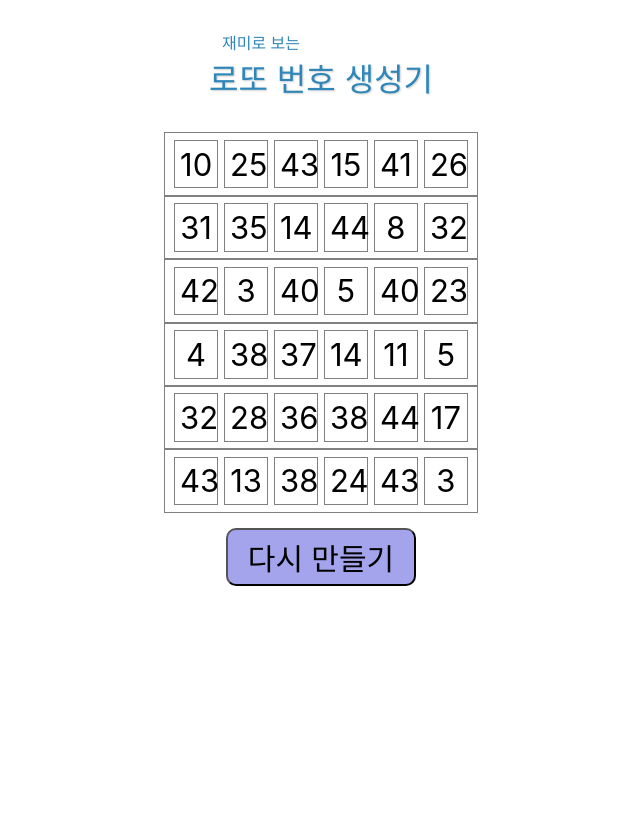
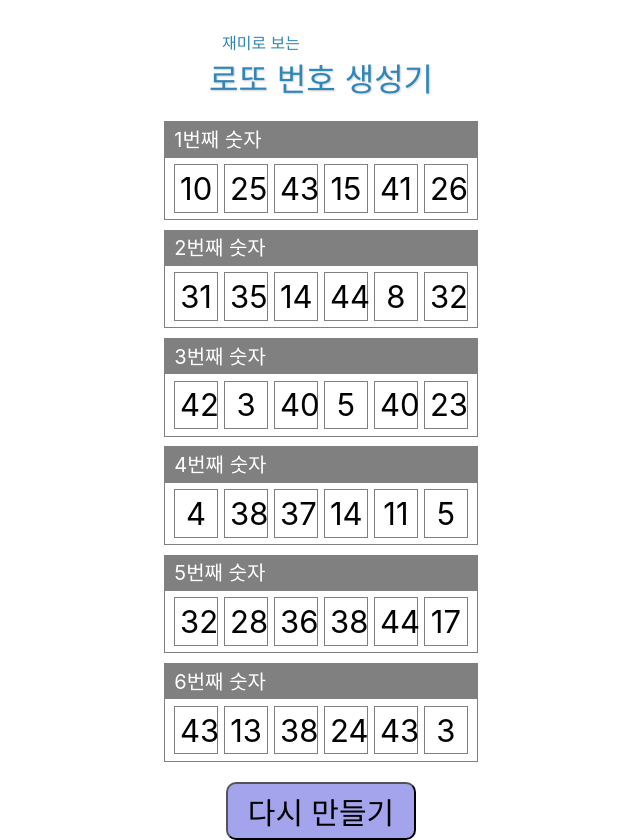
Before and after one commit to dirtybitGit/luckynumber, a React (Create React App) app: page / in a window 1280 px wide. Shown: the whole page, without its empty margins (319-959 px from the left). Before the commit the page ends 800 px from the top, so only its background shows below. Built offline with nearby package versions, Linux system fonts and the light colour scheme.

Commit message:
숫자표시 변경 20191219

```diff
--- a/src/component/NumberList.css
+++ b/src/component/NumberList.css
@@ -1,6 +1,6 @@
 .top {
     margin-top : 1.9rem;
-    margin-bottom: 2rem;
+    margin-bottom: 1rem;
 }
 
 .firstString {
--- a/src/component/Numbers.css
+++ b/src/component/Numbers.css
@@ -16,5 +16,13 @@
 .numbox {
     border: 1px solid gray;
     display: inline-table;
-    padding : 0.4rem 0.
+    margin : 0.3rem 0.5rem 0.3rem 0.5rem;
 }
+
+.numTitle {
+    text-align: left;
+    padding : 0.1rem 0 0.3rem 0.6rem;
+    color: white;
+    font-size: 15pt;
+    background-color: gray;
+}
--- a/src/component/Numbers.js
+++ b/src/component/Numbers.js
@@ -14,6 +14,7 @@ class Numbers extends Component {
         return(
             <div className='numLine'>
                 <div className='numbox'>
+                    <div className='numTitle'>{num.key + 1}번째 숫자</div>
                     <div className="Numbers">
                         <div>{num.num1}</div>
                         <div>{num.num2}</div>
```
